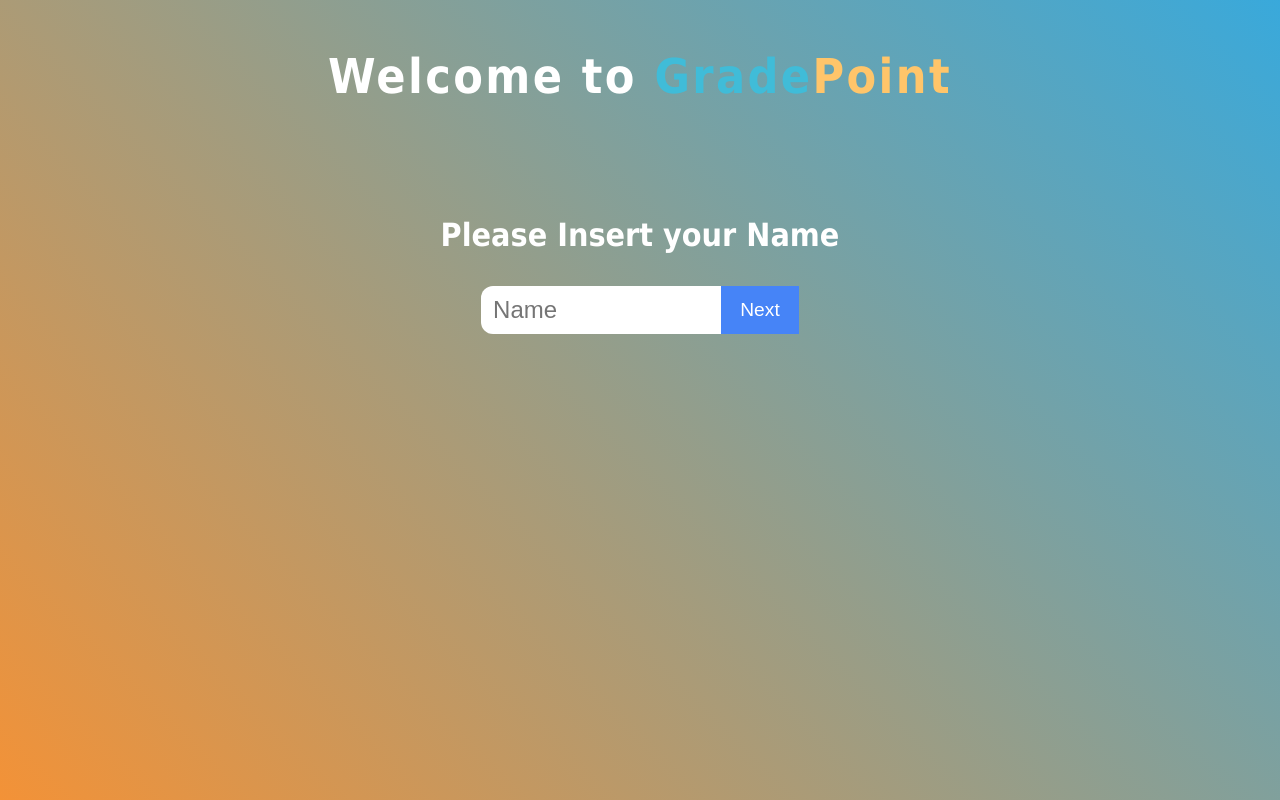
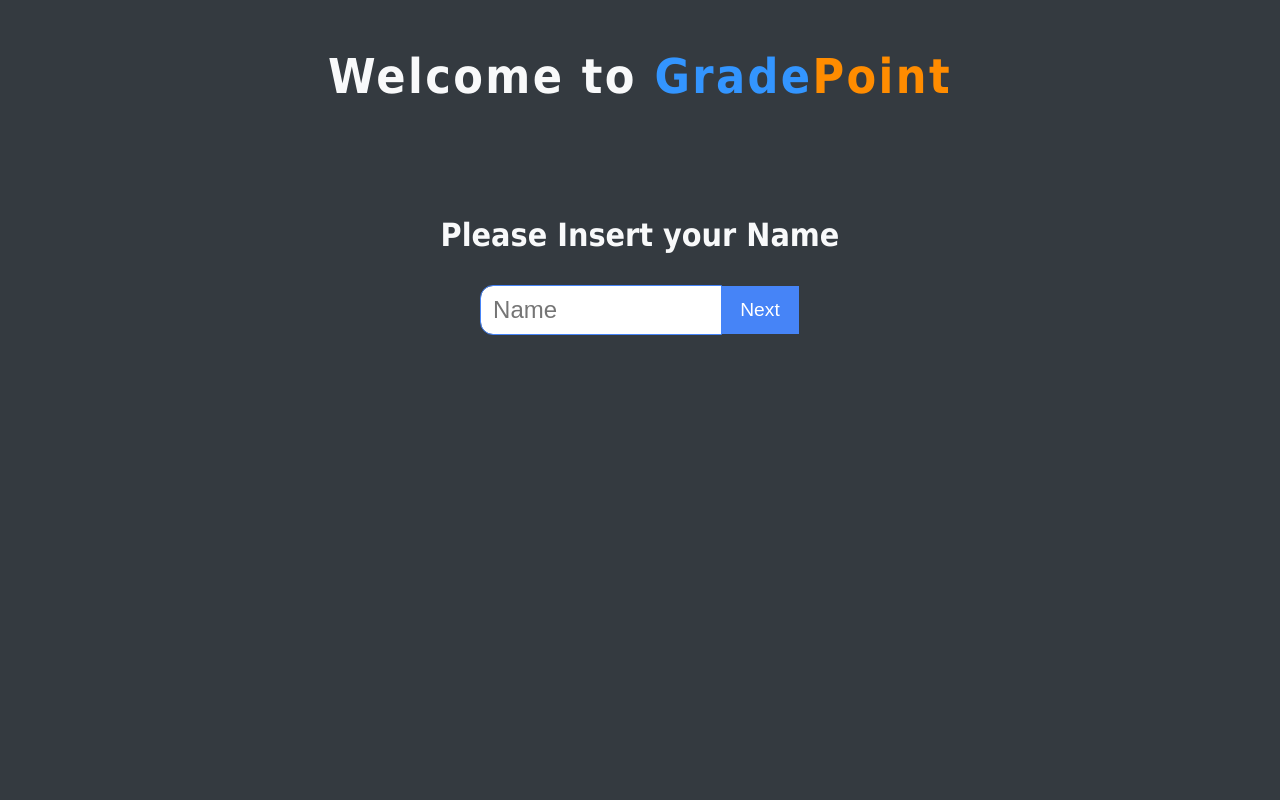
Before and after one commit to Jankela04/GradePoint, a React (Vite) app: page / in a window 1280 px wide. Built offline with nearby package versions, Linux system fonts and the light colour scheme.

Commit message:
redesigned welcome page, logo and changed colors for _variables

```diff
--- a/package.json
+++ b/package.json
@@ -11,6 +11,7 @@
     "dependencies": {
         "@reduxjs/toolkit": "^1.9.1",
         "axios": "^1.2.3",
+        "classnames": "^2.3.2",
         "react": "^18.2.0",
         "react-dom": "^18.2.0",
         "react-redux": "^8.0.5",
--- a/src/assets/_variables.scss
+++ b/src/assets/_variables.scss
@@ -1,11 +1,17 @@
-$primary: #39a9db;
-$primary-light: #40bcd8;
-$primary-dark: #1c77c3;
+$primary: #007bff;
 $primary-action: rgb(31, 8, 134);
+$primary-light: lighten($primary, 10%);
+$primary-dark: darken($primary, 10%);
 
-$secondary: #f39237;
-$secondary-light: #ffc56a;
-$secondary-dark: #da791e;
+$secondary: #ff8c00;
+$secondary-light: lighten($secondary, 10%);
+$secondary-dark: darken($secondary, 10%);
+
+$background-color-light: #f8f9fa;
+$text-color-light: #212529;
+
+$background-color-dark: #343a40;
+$text-color-dark: #f8f9fa;
 
 $large-mobile-breakpoint: 550px;
 $tablet-breakpoint: 700px;
--- a/src/components/Logo/Logo.tsx
+++ b/src/components/Logo/Logo.tsx
@@ -1,5 +1,6 @@
 import styles from "./styles.module.scss";
 import { useNavigate } from "react-router-dom";
+import classnames from "classnames";
 
 type Props = {
     type: "large" | "small";
@@ -10,7 +11,7 @@ const Logo = ({ type }: Props) => {
     const navigate = useNavigate();
     return (
         <span
-            className={`${className} ${styles.logo}`}
+            className={classnames(className, styles.logo)}
             onClick={() => {
                 navigate("/home");
             }}
--- a/src/components/Logo/styles.module.scss
+++ b/src/components/Logo/styles.module.scss
@@ -3,13 +3,14 @@
 .logo {
     font-size: 5rem;
     cursor: pointer;
-}
 
-.grade {
-    color: $primary-light;
-}
-.point {
-    color: $secondary-light;
+    .grade {
+        color: $primary-light;
+    }
+
+    .point {
+        color: $secondary;
+    }
 }
 
 .large {
--- a/src/pages/Welcome/Welcome.tsx
+++ b/src/pages/Welcome/Welcome.tsx
@@ -1,10 +1,13 @@
 import styles from "./styles.module.scss";
 import Logo from "../../components/Logo/Logo";
 import RegisterForm from "./components/RegisterForm/RegisterForm";
+import classnames from "classnames";
+import { useTheme } from "../../context/ThemeContext";
 
 const Welcome = () => {
+    const { theme } = useTheme();
     return (
-        <div className={styles.home}>
+        <div className={classnames(styles.home, styles[theme])}>
             <h1 className={styles.title}>
                 Welcome to <Logo type={"large"} />
             </h1>
--- a/src/pages/Welcome/components/RegisterForm/RegisterForm.tsx
+++ b/src/pages/Welcome/components/RegisterForm/RegisterForm.tsx
@@ -1,13 +1,16 @@
+import classNames from "classnames";
 import { FormEvent, ChangeEvent } from "react";
 import { useNavigate } from "react-router-dom";
 import Button from "../../../../components/Button";
 import Input from "../../../../components/Input";
+import { useTheme } from "../../../../context/ThemeContext";
 import useLocalStorage from "../../../../hooks/useLocalStorage";
 import styles from "./styles.module.scss";
 
 const RegisterForm = () => {
     const navigate = useNavigate();
     const [name, setName] = useLocalStorage("name", "");
+    const { theme } = useTheme();
 
     const handleSubmit = (e: FormEvent<HTMLFormElement>) => {
         e.preventDefault();
@@ -20,9 +23,13 @@ const RegisterForm = () => {
     return (
         <>
             <h2 className={styles.placeholder}>Please Insert your Name</h2>
-            <form className={styles.form} onSubmit={handleSubmit}>
+            <form
+                className={classNames(styles.form, styles[theme])}
+                onSubmit={handleSubmit}
+            >
                 {" "}
                 <Input
+                    autoFocus
                     type="text"
                     value={name}
                     className={styles.input}
--- a/src/pages/Welcome/components/RegisterForm/styles.module.scss
+++ b/src/pages/Welcome/components/RegisterForm/styles.module.scss
@@ -1,3 +1,5 @@
+@import "../../../../assets/variables";
+
 .placeholder {
     padding: 2em 0 1em 0;
     font-size: 2rem;
@@ -11,6 +13,12 @@
 @media only screen and (max-width: 370px) {
     form {
         margin: 0 2em;
+    }
+}
+
+.light{
+    .input{
+        background-color: lighten($text-color-light,70%);
     }
 }
 
--- a/src/pages/Welcome/styles.module.scss
+++ b/src/pages/Welcome/styles.module.scss
@@ -1,8 +1,18 @@
+@import "../../assets/variables";
+
 .home {
     width: 100vw;
     height: 100vh;
-    background: linear-gradient(45deg, #f39237, #39a9db);
-    color: white;
+}
+
+.dark{
+    background-color: $background-color-dark;
+    color:$text-color-dark;
+}
+
+.light{
+    background-color: $background-color-light;
+    color: $text-color-light;
 }
 
 .title {
```
Also changed, not shown: 1 other file (tests, documents, lock files or other folders).
